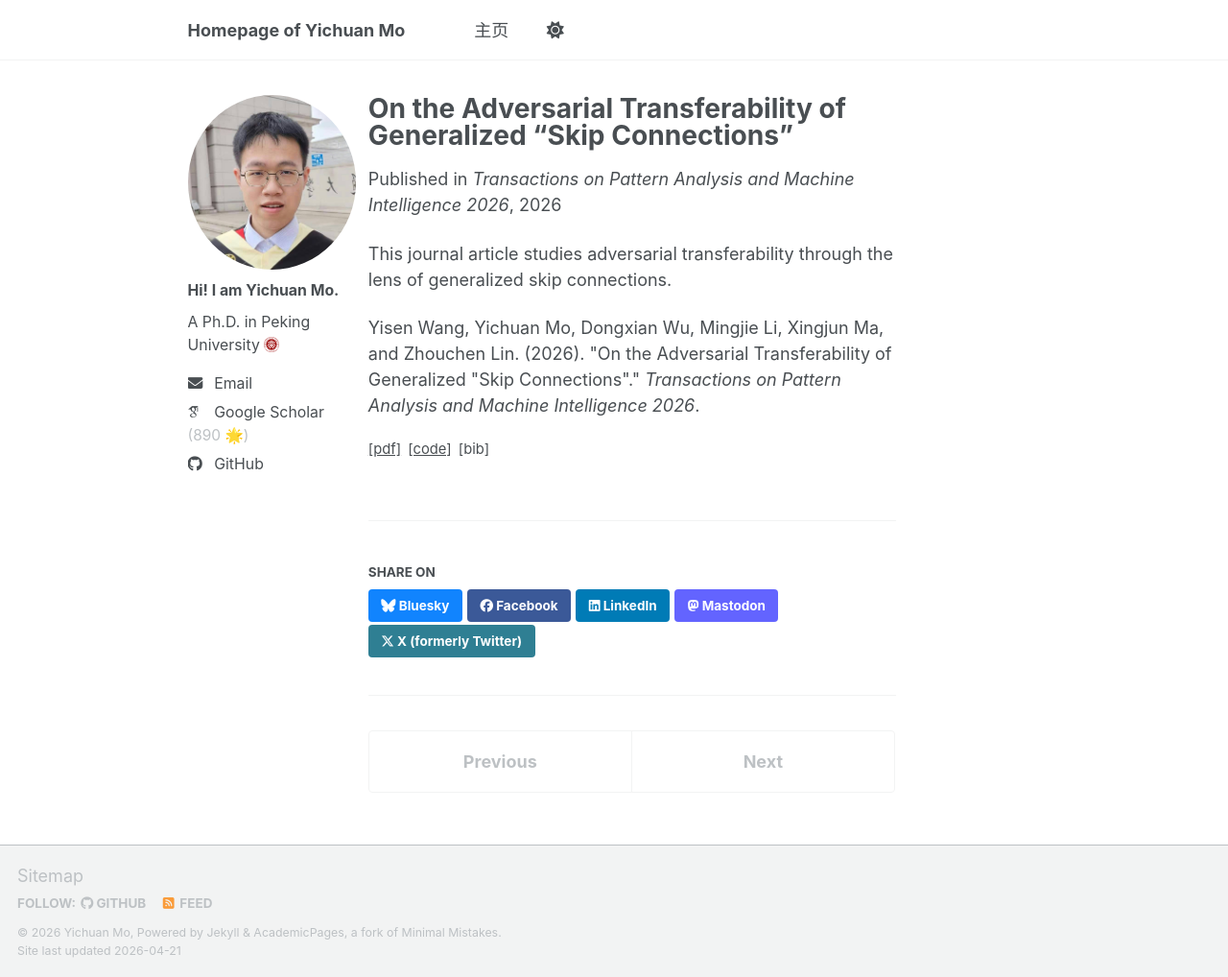
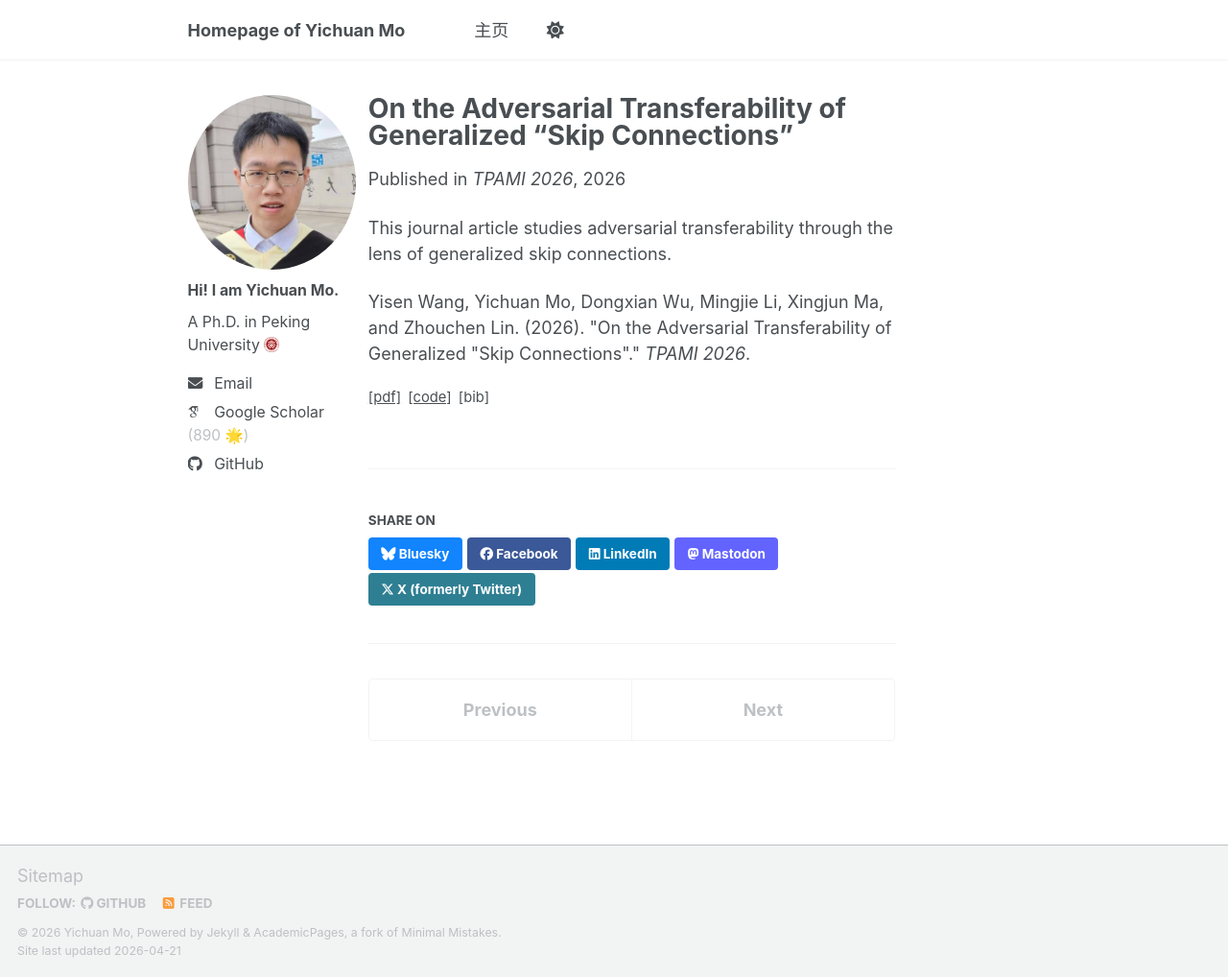
Before and after one commit to mo666666/mo666666.github.io, a Jekyll site: the page built from _publications/2026-01-01-generalized-skip-connections-transferability.md, in a window 1280 px wide and 1018 px high. Shown: the whole window at 96% size. Built offline with Jekyll 4.4.1, drawn with Linux system fonts in a browser that asks for light colours; some web fonts are replaced; a script bundle is joined from its source files by our own code; library files that are not in the unit come from our copies.

Commit message:
Update publication details: shorten venue name to "TPAMI 2026" and adjust citation format.

```diff
--- a/_includes/publication-links.html
+++ b/_includes/publication-links.html
@@ -4,6 +4,8 @@
 {% assign slides_url = publication.slidesurl %}
 {% assign code_url = publication.code | default: publication.codeurl %}
 {% assign project_url = publication.project | default: publication.projecturl %}
+{% assign extra_url = publication.extraurl | default: publication.blogurl %}
+{% assign extra_label = publication.extralabel | default: publication.bloglabel | default: "extra" %}
 {% assign bib_content = publication.bib | default: publication.bibtex %}
 {% assign bibtex_url = publication.biburl | default: publication.bibtexurl %}
 {% capture _bib_newline %}
@@ -13,7 +15,7 @@
 {% endif %}
 
 {% assign has_actions = false %}
-{% if pdf_url or slides_url or code_url or project_url or bibtex_url or bib_content %}
+{% if pdf_url or slides_url or code_url or project_url or extra_url or bibtex_url or bib_content %}
   {% assign has_actions = true %}
 {% endif %}
 
@@ -35,6 +37,10 @@
       <a class="publication-links__link" href="{% if project_url contains '://' %}{{ project_url }}{% else %}{{ project_url | prepend: base_path }}{% endif %}" target="_blank" rel="noopener">[project]</a>
     {% endif %}
 
+    {% if extra_url %}
+      <a class="publication-links__link" href="{% if extra_url contains '://' %}{{ extra_url }}{% else %}{{ extra_url | prepend: base_path }}{% endif %}" target="_blank" rel="noopener">[{{ extra_label }}]</a>
+    {% endif %}
+
     {% if bib_content %}
       <button type="button" class="publication-links__link publication-links__bib-trigger" data-bib="{{ bib_attr }}" data-bib-title="{{ publication.title | escape }}">[bib]</button>
     {% elsif bibtex_url %}
--- a/_publications/2026-01-01-generalized-skip-connections-transferability.md
+++ b/_publications/2026-01-01-generalized-skip-connections-transferability.md
@@ -4,8 +4,8 @@ collection: publications
 category: manuscripts
 permalink: /publication/2026-generalized-skip-connections-transferability
 authors: "Yisen Wang, Yichuan Mo<sup>#</sup>, Dongxian Wu, Mingjie Li, Xingjun Ma, and Zhouchen Lin"
-venue: "Transactions on Pattern Analysis and Machine Intelligence 2026"
-citation: 'Yisen Wang, Yichuan Mo, Dongxian Wu, Mingjie Li, Xingjun Ma, and Zhouchen Lin. (2026). &quot;On the Adversarial Transferability of Generalized &quot;Skip Connections&quot;.&quot; <i>Transactions on Pattern Analysis and Machine Intelligence 2026</i>.'
+venue: "TPAMI 2026"
+citation: 'Yisen Wang, Yichuan Mo, Dongxian Wu, Mingjie Li, Xingjun Ma, and Zhouchen Lin. (2026). &quot;On the Adversarial Transferability of Generalized &quot;Skip Connections&quot;.&quot; <i>TPAMI 2026</i>.'
 pdf: https://ieeexplore.ieee.org/abstract/document/11399637/
 code: https://github.com/mo666666/SGM
 bib: |
```
Also changed, not shown: _publications/2026-01-02-jailbreak-and-guard-aligned-language-models.md (+3 -1 lines), _publications/2026-01-04-trustldm-benchmarking-trustworthiness-in-language-diffusion-model.md (+1 -1 lines).
